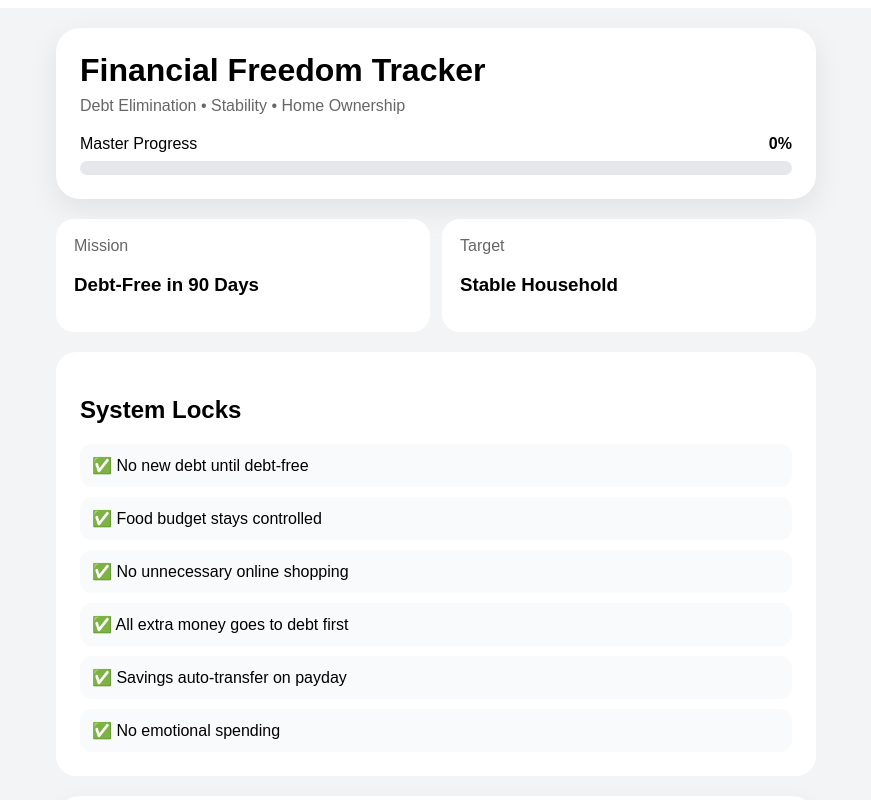
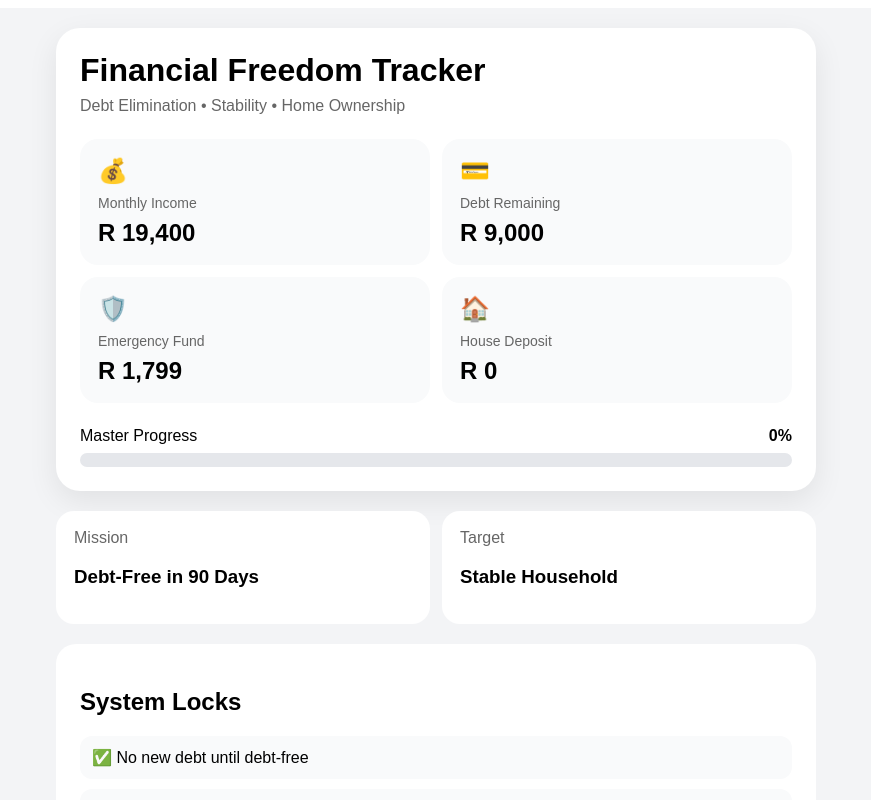
Before and after one commit to IamIssa/debt-tracker, a Next.js app: page / in a window 1280 px wide. Shown: the top 800 px of the page, without its empty margins (204-1075 px from the left). Built offline with nearby package versions, Linux system fonts and the light colour scheme.

Commit message:
Update index.js

```diff
--- a/pages/index.js
+++ b/pages/index.js
@@ -1,7 +1,22 @@
-import { useEffect, useMemo, useState, useRef } from 'react';
+import { useEffect, useMemo, useRef, useState } from 'react';
 
 export default function FinancialFreedomTracker() {
   const storageKey = 'financial-freedom-tracker';
+
+  const financialData = {
+    income: 19400,
+    debtRemaining: 9000,
+    emergencyFund: 1799,
+    houseDeposit: 0,
+    freeCash: 0,
+  };
+
+  const formatCurrency = (amount) =>
+    new Intl.NumberFormat('en-ZA', {
+      style: 'currency',
+      currency: 'ZAR',
+      maximumFractionDigits: 0,
+    }).format(amount);
 
   const sections = [
     {
@@ -59,17 +74,21 @@ export default function FinancialFreedomTracker() {
   ];
 
   const allItems = sections.flatMap((s) => s.items);
+
   const [checked, setChecked] = useState({});
   const [proofs, setProofs] = useState({});
   const fileInputRefs = useRef({});
 
   useEffect(() => {
     const saved = localStorage.getItem(storageKey);
+
     if (saved) {
       setChecked(JSON.parse(saved));
     }
 
-    const savedProofs = localStorage.getItem(`${storageKey}-proofs`);
+    const savedProofs = localStorage.getItem(
+      `${storageKey}-proofs`
+    );
 
     if (savedProofs) {
       setProofs(JSON.parse(savedProofs));
@@ -77,18 +96,26 @@ export default function FinancialFreedomTracker() {
   }, []);
 
   useEffect(() => {
-    localStorage.setItem(storageKey, JSON.stringify(checked));
+    localStorage.setItem(
+      storageKey,
+      JSON.stringify(checked)
+    );
   }, [checked]);
 
   useEffect(() => {
-    localStorage.setItem(`${storageKey}-proofs`, JSON.stringify(proofs));
+    localStorage.setItem(
+      `${storageKey}-proofs`,
+      JSON.stringify(proofs)
+    );
   }, [proofs]);
 
   const completedCount = useMemo(() => {
     return Object.values(checked).filter(Boolean).length;
   }, [checked]);
 
-  const progress = Math.round((completedCount / allItems.length) * 100);
+  const progress = Math.round(
+    (completedCount / allItems.length) * 100
+  );
 
   const handleProofUpload = (key, file) => {
     if (!file) return;
@@ -131,12 +158,89 @@ export default function FinancialFreedomTracker() {
             boxShadow: '0 10px 30px rgba(0,0,0,0.08)',
           }}
         >
-          <h1 style={{ margin: 0 }}>Financial Freedom Tracker</h1>
-          <p style={{ color: '#666', marginTop: '8px' }}>
+          <h1 style={{ margin: 0 }}>
+            Financial Freedom Tracker
+          </h1>
+
+          <p
+            style={{
+              color: '#666',
+              marginTop: '8px',
+            }}
+          >
             Debt Elimination • Stability • Home Ownership
           </p>
 
-          <div style={{ marginTop: '20px' }}>
+          <div
+            style={{
+              display: 'grid',
+              gridTemplateColumns: '1fr 1fr',
+              gap: '12px',
+              marginTop: '24px',
+            }}
+          >
+            {[
+              {
+                title: 'Monthly Income',
+                value: financialData.income,
+                icon: '💰',
+              },
+              {
+                title: 'Debt Remaining',
+                value: financialData.debtRemaining,
+                icon: '💳',
+              },
+              {
+                title: 'Emergency Fund',
+                value: financialData.emergencyFund,
+                icon: '🛡️',
+              },
+              {
+                title: 'House Deposit',
+                value: financialData.houseDeposit,
+                icon: '🏠',
+              },
+            ].map((card, idx) => (
+              <div
+                key={idx}
+                style={{
+                  background: '#f9fafb',
+                  padding: '18px',
+                  borderRadius: '18px',
+                }}
+              >
+                <div
+                  style={{
+                    fontSize: '24px',
+                    marginBottom: '10px',
+                  }}
+                >
+                  {card.icon}
+                </div>
+
+                <p
+                  style={{
+                    margin: 0,
+                    color: '#666',
+                    fontSize: '14px',
+                  }}
+                >
+                  {card.title}
+                </p>
+
+                <h2
+                  style={{
+                    marginTop: '8px',
+                    marginBottom: 0,
+                  }}
+                >
+                  {formatCurrency(card.value)}
+                </h2>
+              </div>
+            ))}
+          </div>
+
+          <div style={{ marginTop: '24px' }}>
             <div
               style={{
                 display: 'flex',
@@ -175,13 +279,29 @@ export default function FinancialFreedomTracker() {
             marginBottom: '20px',
           }}
         >
-          <div style={{ background: 'white', padding: '18px', borderRadius: '18px' }}>
-            <p style={{ color: '#666', margin: 0 }}>Mission</p>
+          <div
+            style={{
+              background: 'white',
+              padding: '18px',
+              borderRadius: '18px',
+            }}
+          >
+            <p style={{ color: '#666', margin: 0 }}>
+              Mission
+            </p>
             <h3>Debt-Free in 90 Days</h3>
           </div>
 
-          <div style={{ background: 'white', padding: '18px', borderRadius: '18px' }}>
-            <p style={{ color: '#666', margin: 0 }}>Target</p>
+          <div
+            style={{
+              background: 'white',
+              padding: '18px',
+              borderRadius: '18px',
+            }}
+          >
+            <p style={{ color: '#666', margin: 0 }}>
+              Target
+            </p>
             <h3>Stable Household</h3>
           </div>
         </div>
@@ -220,7 +340,10 @@ export default function FinancialFreedomTracker() {
 
         {sections.map((section, index) => {
           const sectionProgress = Math.round(
-            (section.items.filter((_, idx) => checked[`${section.title}-${idx}`]).length /
+            (section.items.filter(
+              (_, idx) =>
+                checked[`${section.title}-${idx}`]
+            ).length /
               section.items.length) *
               100
           );
@@ -233,7 +356,8 @@ export default function FinancialFreedomTracker() {
                 borderRadius: '24px',
                 padding: '24px',
                 marginBottom: '20px',
-                boxShadow: '0 10px 30px rgba(0,0,0,0.06)',
+                boxShadow:
+                  '0 10px 30px rgba(0,0,0,0.06)',
               }}
             >
               <div
@@ -298,7 +422,9 @@ export default function FinancialFreedomTracker() {
                       padding: '14px',
                       borderRadius: '14px',
                       marginTop: '10px',
-                      background: checked[itemKey] ? '#dcfce7' : '#f9fafb',
+                      background: checked[itemKey]
+                        ? '#dcfce7'
+                        : '#f9fafb',
                     }}
                   >
                     <label
@@ -311,13 +437,17 @@ export default function FinancialFreedomTracker() {
                       <input
                         type="checkbox"
                         checked={!!checked[itemKey]}
-                        onChange={() => toggleItem(itemKey)}
+                        onChange={() =>
+                          toggleItem(itemKey)
+                        }
                         disabled={!proofs[itemKey]}
                       />
 
                       <span
                         style={{
-                          textDecoration: checked[itemKey] ? 'line-through' : 'none',
+                          textDecoration: checked[itemKey]
+                            ? 'line-through'
+                            : 'none',
                           fontWeight: '500',
                           flex: 1,
                         }}
@@ -328,18 +458,26 @@ export default function FinancialFreedomTracker() {
 
                     <div style={{ marginTop: '12px' }}>
                       <input
-                        ref={(el) => (fileInputRefs.current[itemKey] = el)}
+                        ref={(el) =>
+                          (fileInputRefs.current[itemKey] =
+                            el)
+                        }
                         type="file"
                         accept="image/*"
                         style={{ display: 'none' }}
                         onChange={(e) =>
-                          handleProofUpload(itemKey, e.target.files?.[0])
+                          handleProofUpload(
+                            itemKey,
+                            e.target.files?.[0]
+                          )
                         }
                       />
 
                       <button
                         onClick={() =>
-                          fileInputRefs.current[itemKey]?.click()
+                          fileInputRefs.current[
+                            itemKey
+                          ]?.click()
                         }
                         style={{
                           border: 'none',
@@ -397,7 +535,13 @@ export default function FinancialFreedomTracker() {
               >
                 <strong>Verification Checklist</strong>
 
-                <div style={{ marginTop: '10px', display: 'grid', gap: '8px' }}>
+                <div
+                  style={{
+                    marginTop: '10px',
+                    display: 'grid',
+                    gap: '8px',
+                  }}
+                >
                   <div>☐ Payment proof saved</div>
                   <div>☐ Screenshots backed up</div>
                   <div>☐ Balances verified</div>
```
